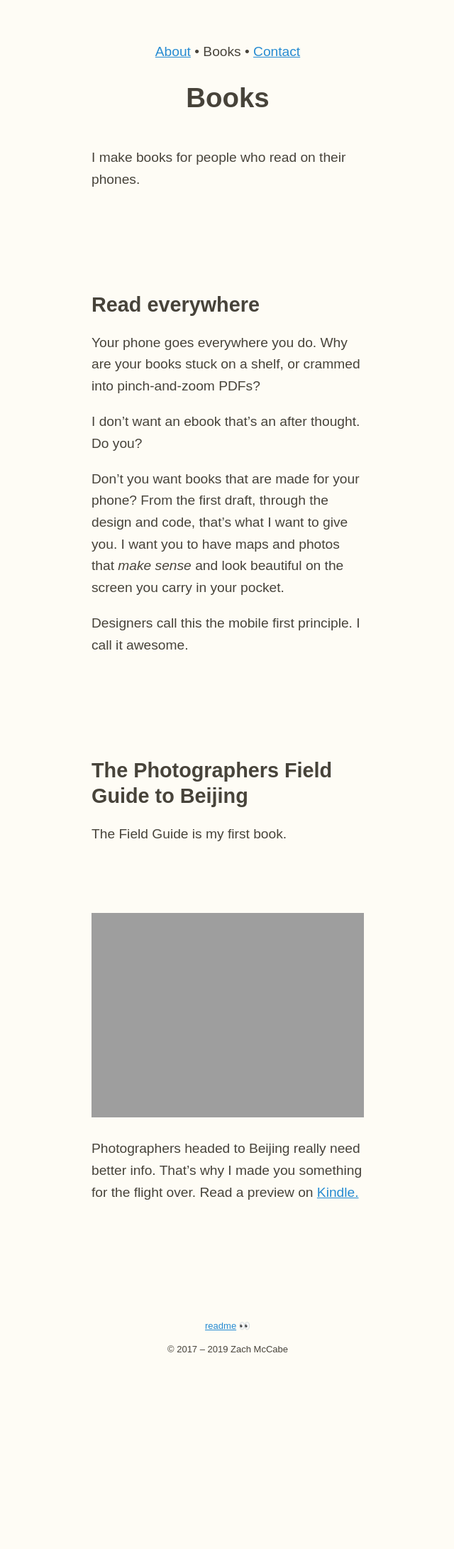
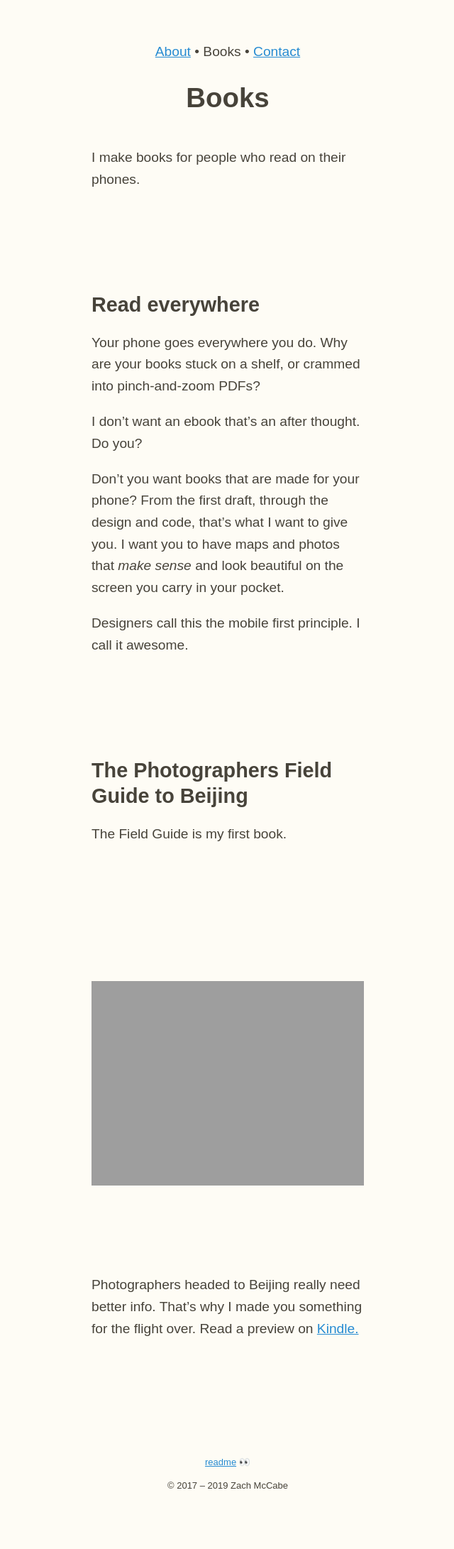
Before and after one commit to zachmccabe/zachmccabe.github.io, a Jekyll site: the page built from books.md, in a window 1280 px wide. Shown: the whole page at 71% size, without its empty margins (319-959 px from the left). Built offline with Jekyll 4.4.1, drawn with Linux system fonts in a browser that asks for light colours; before the commit the page ends 1990 px from its top, so only the background shows below that.

Commit message:
Update kaoliang3_article.css

```diff
--- a/assets/css/kaoliang3_article.css
+++ b/assets/css/kaoliang3_article.css
@@ -84,15 +84,14 @@ img {
   height: auto;
   width: 100%;
   max-width: 500px;
+  margin: 5em auto;
 }
 
 img[src$=".gif"] {
   height: auto;
   width: 100%;
   max-width: 300px;
-  margin: 3em auto 3em;
-  padding: 2em 0;
-  background-color: #fff;
+  margin: 5em auto;
 }
 
 
```
